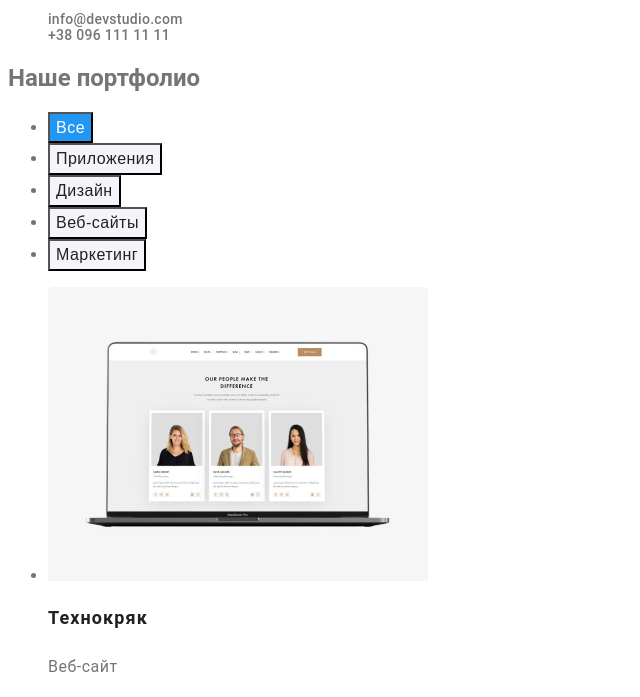
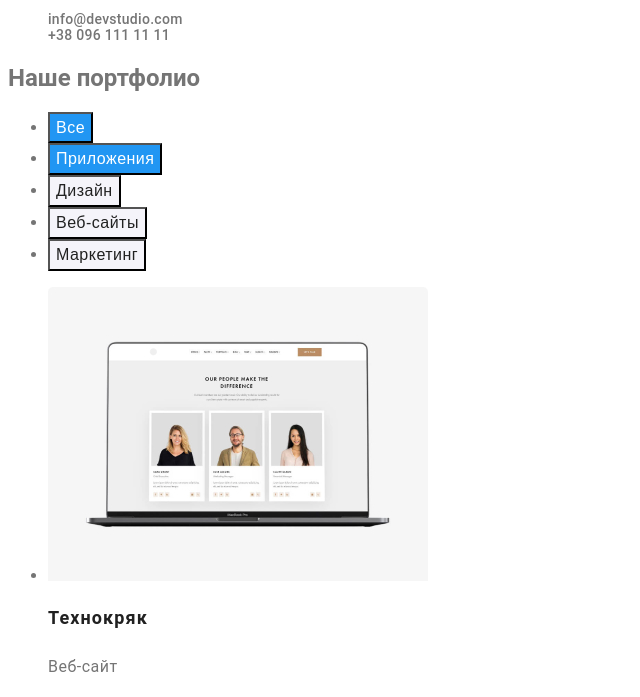
Before and after one commit to TanyaShved/goit-markup-hw-02, a plain HTML site: page portfolio.html in a window 1280 px wide. In both pictures the pointer is over the button "Приложения". Shown: the part 103-800 px from the top of the page, without its empty margins (0-640 px from the left). Drawn offline with Linux system fonts and the light colour scheme.

Commit message:
Вносит изменения

```diff
--- a/css/portfolio.css
+++ b/css/portfolio.css
@@ -1,4 +1,4 @@
-.filter {
+.button-nav .filter {
   color: var(--title-text-color);
   background-color: #f5f4fa;
 
@@ -6,6 +6,12 @@
   font-size: 16px;
   line-height: 1.62;
   letter-spacing: 0.03em;
+}
+
+.button-nav .filter:hover,
+.button-nav .filter:focus {
+  color: var(--primary-white-color);
+  background-color: var(--accent-color);
 }
 
 .filter-current {
```
